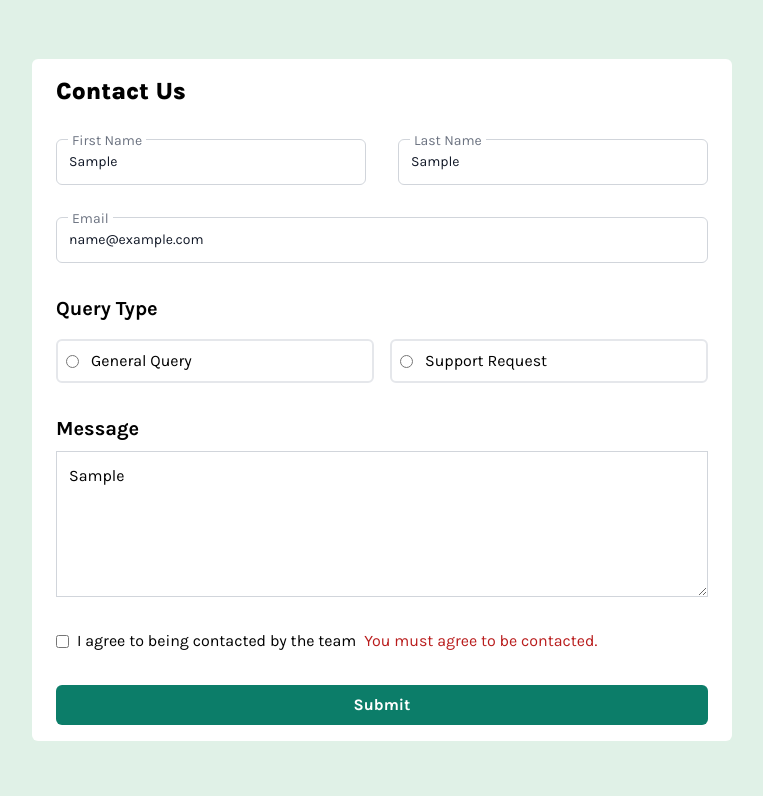
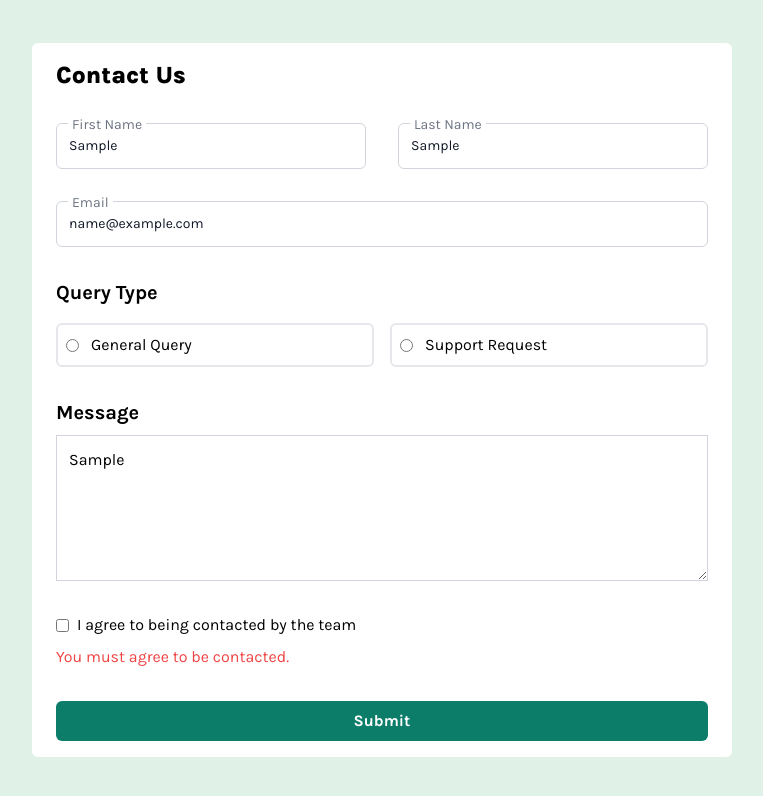
Before and after one commit to ShinobiKoda/contact-form, a React (Vite) app: page / in a window 1280 px wide. Both pictures are taken after typing "Sample", "Sample", "name@example.com", "Sample" into the empty fields and a click on the button "Submit". Shown: the top 796 px of the page, without its empty margins (258-1021 px from the left). Built offline with nearby package versions, Linux system fonts and the light colour scheme.

Commit message:
fix agree terms errors alignment

```diff
--- a/src/components/Form.tsx
+++ b/src/components/Form.tsx
@@ -71,16 +71,17 @@ const Form = () => {
   };
 
   const handleChange = (
-    e: React.ChangeEvent<HTMLInputElement | HTMLSelectElement | HTMLTextAreaElement>
+    e: React.ChangeEvent<
+      HTMLInputElement | HTMLSelectElement | HTMLTextAreaElement
+    >
   ) => {
     const { name, value, type, checked } = e.target;
 
     setValues({
       ...values,
-      [name]: type === "checkbox" ? checked : value, // Only use `checked` for checkboxes
+      [name]: type === "checkbox" ? checked : value, // For radio buttons, update the `value`
     });
   };
-
 
   const handleSubmit = (e: React.FormEvent) => {
     e.preventDefault();
@@ -192,6 +193,7 @@ const Form = () => {
           {errors.message && <p style={{ color: "red" }}>{errors.message}</p>}
         </div>
 
+        <div className="flex flex-col gap-2">
           <div className="flex gap-2 items-center">
             <input
               type="checkbox"
@@ -201,7 +203,8 @@ const Form = () => {
               onChange={handleChange}
             />
             <span>I agree to being contacted by the team</span>
-          {errors.agree && <p className="block text-red-700" >{errors.agree}</p>}
+          </div>
+          {errors.agree && <p className="block text-red-500">{errors.agree}</p>}
         </div>
 
         <button
```
Lines whose indentation alone changed are shown as unchanged.
